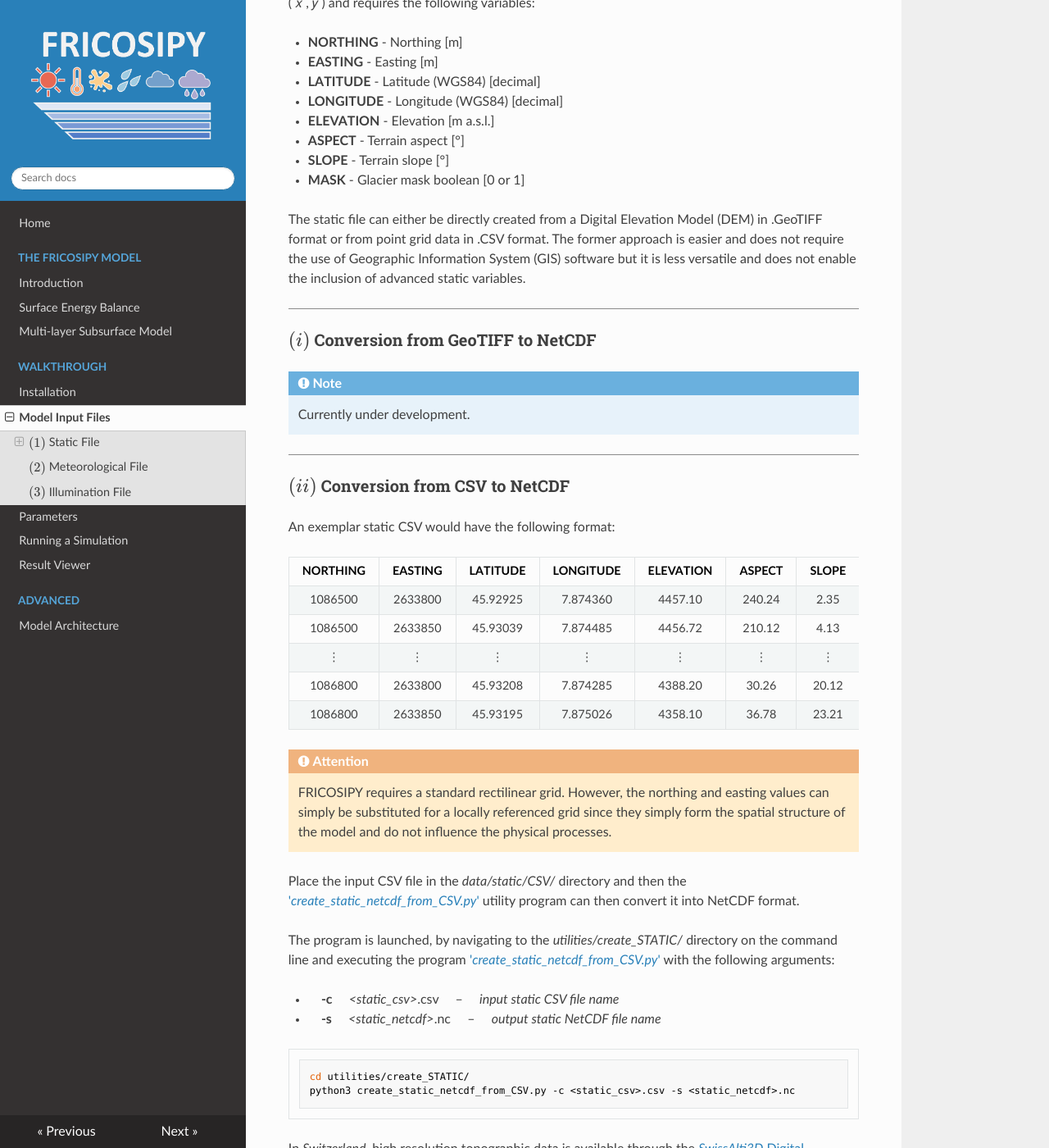
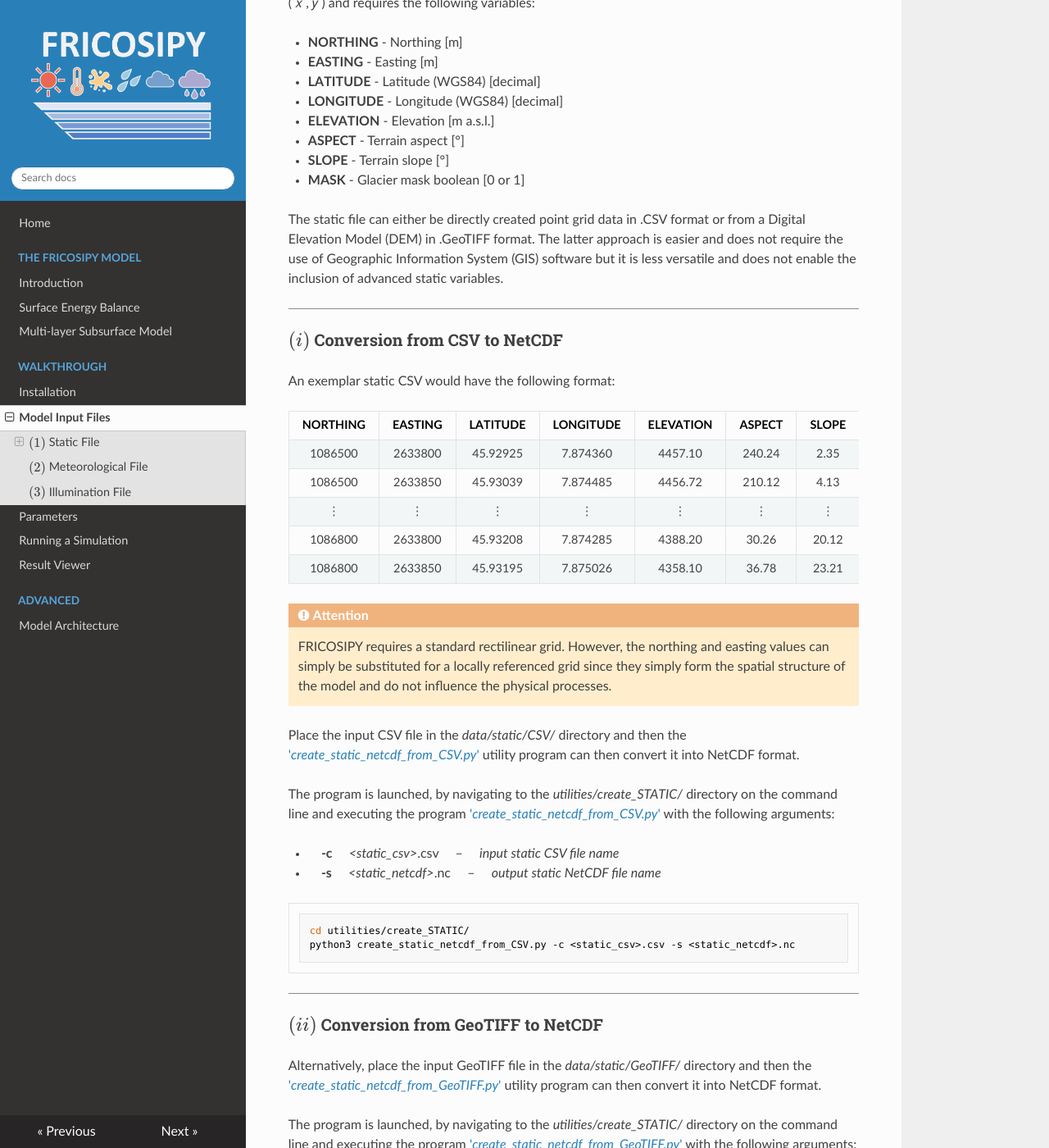
Before and after one commit to MarcusGastaldello/FRICOSIPY, an MkDocs documentation site: the page built from docs/model_input_files.md, in a window 1280 px wide and 1400 px high, scrolled down 592 px. Shown: the whole window at 82% size. Built offline with MkDocs 1.6.1, drawn with Linux system fonts in a browser that asks for light colours; nearby versions of some CDN libraries; some of the changed text lies outside the part shown.

Commit message:
Update model_input_files.md

````diff
--- a/docs/model_input_files.md
+++ b/docs/model_input_files.md
@@ -28,18 +28,11 @@ The model static input file contains topographic information that varies across
 * **SLOPE** - Terrain slope [°]
 * **MASK** - Glacier mask boolean [0 or 1]
 
-The static file can either be directly created from a Digital Elevation Model (DEM) in .GeoTIFF format or from point grid data in .CSV format. The former approach is easier and does not require the use of Geographic Information System (GIS) software but it is less versatile and does not enable the inclusion of advanced static variables.
+The static file can either be directly created point grid data in .CSV format or from a Digital Elevation Model (DEM) in .GeoTIFF format. The latter approach is easier and does not require the use of Geographic Information System (GIS) software but it is less versatile and does not enable the inclusion of advanced static variables.
 
 <hr style="height:1px; background-color:#8b8b8b; border:none;" />
 
-### $(i)$ Conversion from GeoTIFF to NetCDF
-
-!!! note
-    Currently under development.
-
-<hr style="height:1px; background-color:#8b8b8b; border:none;" />
-
-### $(ii)$ Conversion from CSV to NetCDF
+### $(i)$ Conversion from CSV to NetCDF
 
 An exemplar static CSV would have the following format:
 
@@ -64,6 +57,22 @@ The program is launched, by navigating to the *utilities/create_STATIC/* directo
 ```python
 cd utilities/create_STATIC/
 python3 create_static_netcdf_from_CSV.py -c <static_csv>.csv -s <static_netcdf>.nc
+```
+
+<hr style="height:1px; background-color:#8b8b8b; border:none;" />
+
+### $(ii)$ Conversion from GeoTIFF to NetCDF
+
+Alternatively, place the input GeoTIFF file in the *data/static/GeoTIFF/* directory and then the ['*create_static_netcdf_from_GeoTIFF.py*'](https://github.com/MarcusGastaldello/FRICOSIPY/tree/main/utilities/create_STATIC/create_static_netcdf_from_GeoTIFF.py) utility program can then convert it into NetCDF format.
+
+The program is launched, by navigating to the *utilities/create_STATIC/* directory on the command line and executing the program ['*create_static_netcdf_from_GeoTIFF.py*'](https://github.com/MarcusGastaldello/FRICOSIPY/tree/main/utilities/create_STATIC/create_static_netcdf_from_GeoTIFF.py) with the following arguments:
+
+* &emsp; **-g** &emsp; *&lt;static_csv&gt;*.csv &emsp; &ndash; &emsp; *input GeoTIFF file name*
+* &emsp; **-s** &emsp; *&lt;static_netcdf&gt;*.nc &emsp; &ndash; &emsp; *output static NetCDF file name*
+
+```python
+cd utilities/create_STATIC/
+python3 create_static_netcdf_from_CSV.py -g <dem>.tif -s <static_netcdf>.nc
 ```
 
 In *Switzerland*, high resolution topographic data is available through the [*SwissAlti3D* Digital Elevation Model (DEM) product of the
````
